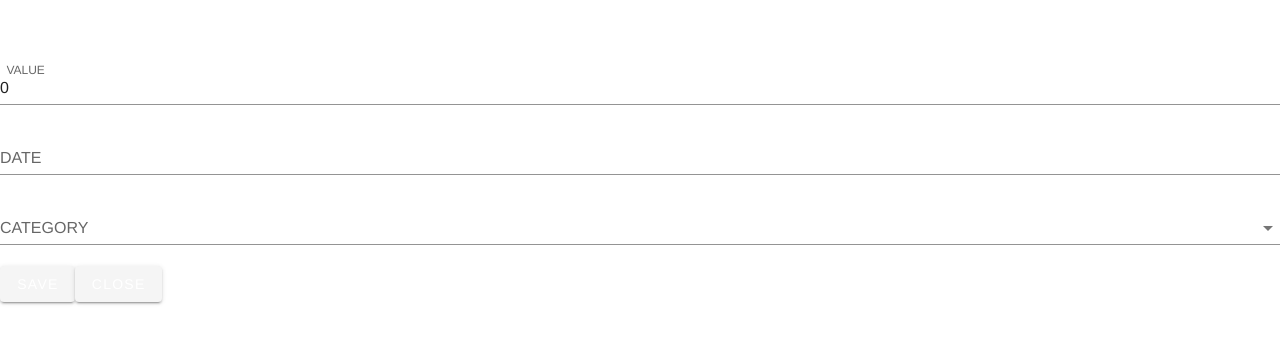
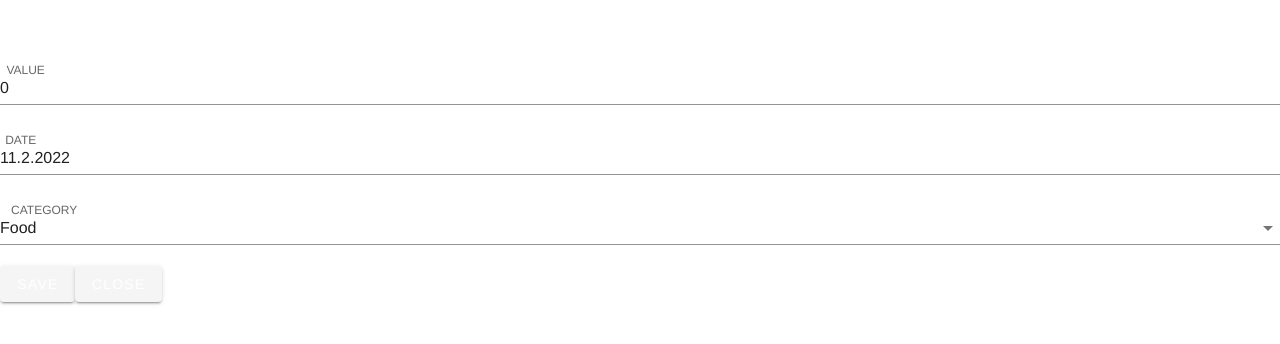
Before and after one commit to AntonR31337/calc, a Vue app in the folder fp/: page /1/1/1 in a window 1280 px wide. Shown: the top 344 px of the page. Built offline with nearby package versions, Linux system fonts and the light colour scheme.

Commit message:
fixed the most part of bugs

```diff
--- a/fp/src/components/AddPaymentForm.vue
+++ b/fp/src/components/AddPaymentForm.vue
@@ -9,17 +9,18 @@
       v-model="value"
       label="VALUE"
       required
+      number
     ></v-text-field>
 
     <v-text-field
-      v-model="date"
+      v-model="getCurrentDate"
       label="DATE"
       required
     ></v-text-field>
 
     <v-select
-      v-model="select"
-      :items="category"
+      v-model="this.options[0]"
+      :items="options"
       :rules="[v => !!v || 'Item is required']"
       label="CATEGORY"
       required
@@ -37,7 +38,7 @@
     <v-btn
       color="error"
       class="mr-4"
-      @click="isVisible"
+      @click="closeWindow"
     >
       Close
     </v-btn>
@@ -69,6 +70,8 @@ export default {
     },
     data(){
         return {
+            // select: Object,
+            valid: true,
             value: 0 ,
             category: "",
             date: "",
@@ -89,6 +92,9 @@ export default {
         }
     },
     methods: {
+        closeWindow(){
+          this.$emit('toCloseWindow')
+        },
         addNewCost(){
             if (this.isVisible === false){
                 this.isVisible = true
@@ -104,8 +110,8 @@ export default {
                 category,
                 date: this.date || this.getCurrentDate
             };
-            this.$emit('addNewPayment', data)
-            // this.$store.commit('addDataToPaymentsList', data)
+            // this.$emit('addNewPayment', data)
+            this.$store.commit('addDataToPaymentsList', data)
         },
     },
     async created(){
@@ -133,6 +139,7 @@ export default {
                 value: this.value
             }
             this.$store.commit('addDataToPaymentsList', data)
+            // this.select = this.options[0]
         }
     }
 }
--- a/fp/src/components/DashBoard.vue
+++ b/fp/src/components/DashBoard.vue
@@ -42,7 +42,7 @@
               </template>
 
               <v-card>
-                <add-payment-form @onAdd="dialog=false"/>
+                <add-payment-form @onAdd="dialog=false" @toCloseWindow="toCloseWindow"/>
               </v-card>
 
             </v-dialog>
@@ -115,6 +115,9 @@ export default {
     // }
   },
   methods: {
+    toCloseWindow(){
+      this.dialog = false
+    },
     ...mapMutations({
       myMutation: 'setPaymentsListData'
     }),
--- a/fp/src/components/EditPaymentItem.vue
+++ b/fp/src/components/EditPaymentItem.vue
@@ -36,20 +36,10 @@
     <v-btn
       color="error"
       class="mr-4"
-      @click="isVisible"
+      @click="isVisibl"
     >
       Close
     </v-btn>
-      <!-- <div class="">
-      <h1>Edit the payment item</h1>
-      <div class="">
-          <span>{{ item.id}}</span>
-          <input type="text" v-model="item.category">
-          <input type="text" name="" id="" v-model="item.date">
-          <input type="number" name="" id="" v-model="item.value">
-          <button>Save</button>
-      </div>
-  </div> -->
   </v-form>
 </template>
 
@@ -64,10 +54,5 @@ export default {
 }
 </script>
 <style lang="scss" scoped>
-    // .EditPaymentItems{
-    //     display: flex;
-    //     list-style-type: none;
-    //     justify-content: space-evenly;
-    //     border-bottom: 1px solid;
-    // }
+
 </style>
```
